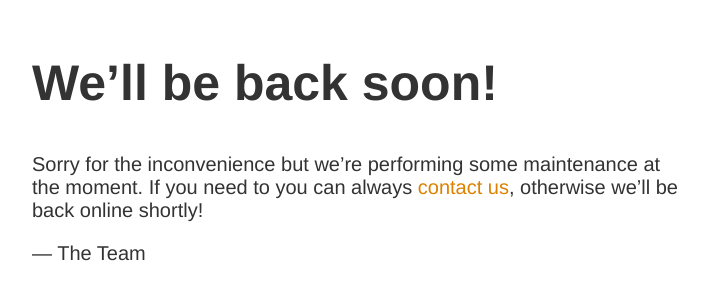
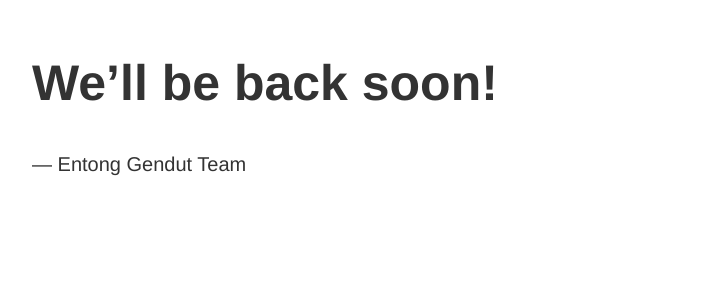
Before and after one commit to JarsXen/hepaV1, a website: page index.html in a window 1280 px wide. Shown: the part 146-446 px from the top of the page, without its empty margins (283-991 px from the left). Drawn offline with Linux system fonts and the light colour scheme.

Commit message:
index.html

```diff
--- a/index.html
+++ b/index.html
@@ -18,8 +18,7 @@
 <article>
     <h1>We&rsquo;ll be back soon!</h1>
     <div>
-        <p>Sorry for the inconvenience but we&rsquo;re performing some maintenance at the moment. If you need to you can always <a href="mailto:#">contact us</a>, otherwise we&rsquo;ll be back online shortly!</p>
-        <p>&mdash; The Team</p>
+        <p>&mdash; Entong Gendut Team</p>
     </div>
 </article>
 </body>
```
